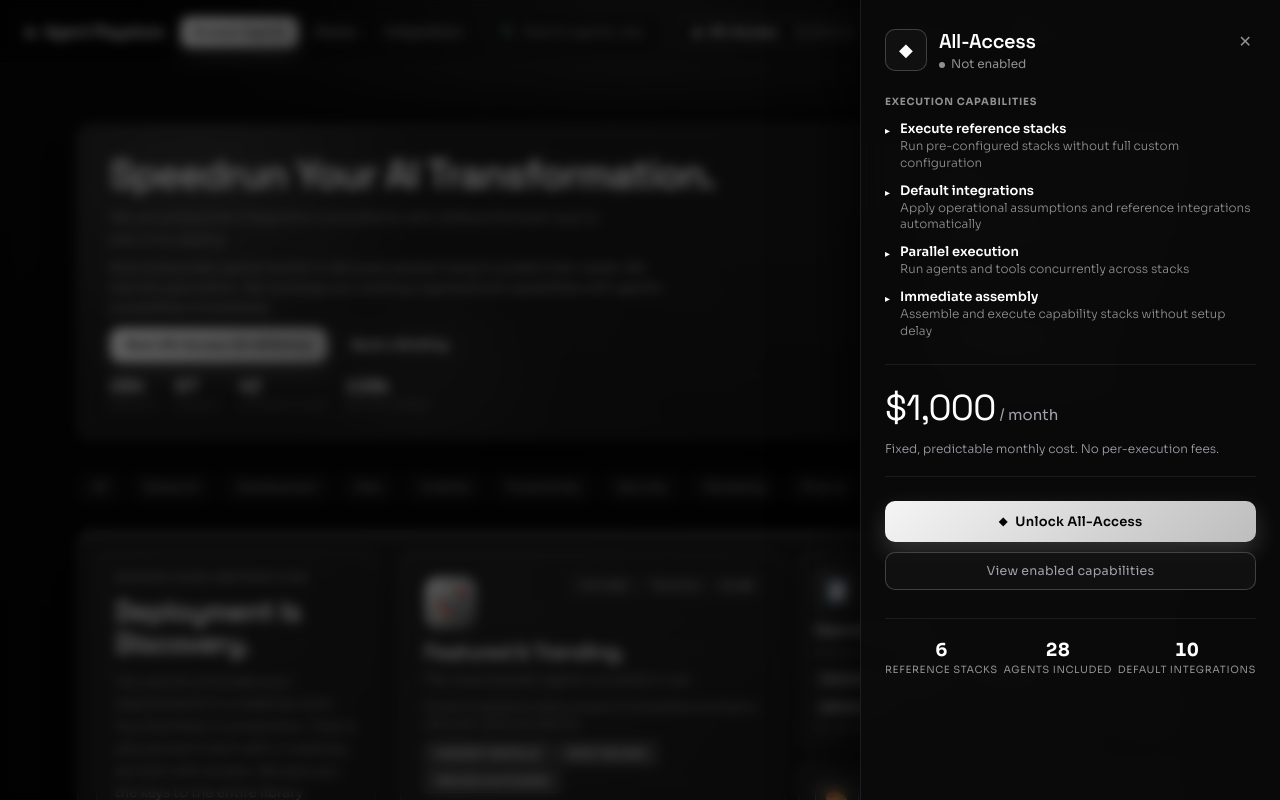
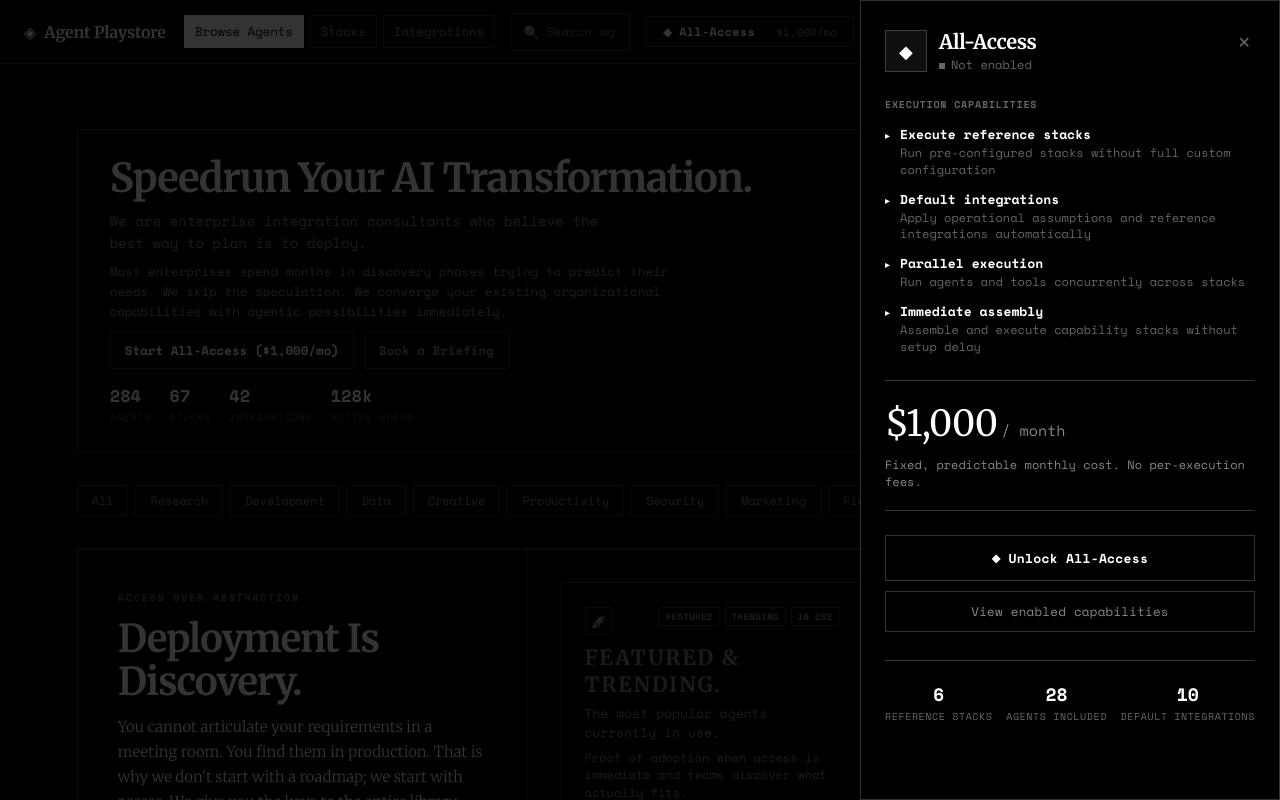
Before and after one commit to Durgam-vamshi/syncairefined, a React (Vite) app: page / in a window 1280 px wide. Both pictures are taken after a click on the button "Start All-Access ($1,000/mo)". Built offline with nearby package versions, Linux system fonts and the light colour scheme.

Commit message:
Adjust shelf items to grid layout

```diff
--- a/src/AgentPlaystore.css
+++ b/src/AgentPlaystore.css
@@ -1,37 +1,37 @@
-@import url('https://fonts.googleapis.com/css2?family=Space+Grotesk:wght@400;500;600;700&family=Sora:wght@300;400;500;600;700&family=Space+Mono:wght@400;700&display=swap');
+@import url('https://fonts.googleapis.com/css2?family=Merriweather:wght@300;400;700&family=Space+Mono:wght@400;700&display=swap');
 
 * { margin: 0; padding: 0; box-sizing: border-box; }
-body { background: var(--bg-primary); }
-h1, h2, h3 { color: #ffffff; }
-::selection { background: rgba(255, 255, 255, 0.18); color: #ffffff; }
+body { background: var(--bg-primary); color: var(--text-primary); font-family: var(--font-body); }
+h1, h2, h3 { color: #ffffff; font-family: var(--font-display); letter-spacing: -0.02em; }
+::selection { background: #ffffff; color: #000000; }
 
 :root {
-  --bg-primary: #050505;
-  --bg-secondary: #0b0b0b;
-  --bg-card: rgba(18, 18, 18, 0.72);
-  --bg-card-hover: rgba(24, 24, 24, 0.82);
-  --bg-elevated: rgba(22, 22, 22, 0.8);
-  --border-subtle: rgba(255, 255, 255, 0.08);
-  --border-medium: rgba(255, 255, 255, 0.18);
+  --bg-primary: #000000;
+  --bg-secondary: #000000;
+  --bg-card: #000000;
+  --bg-card-hover: #000000;
+  --bg-elevated: #000000;
+  --border-subtle: #333333;
+  --border-medium: #555555;
   --text-primary: #ffffff;
-  --text-secondary: #a1a1aa;
-  --text-tertiary: rgba(255, 255, 255, 0.55);
-  --accent-primary: #f5f5f5;
-  --accent-glow: rgba(255, 255, 255, 0.25);
-  --accent-warm: #d4d4d8;
-  --accent-cool: #bdbdbd;
-  --accent-danger: #e5e7eb;
-  --glass-bg: rgba(18, 18, 18, 0.74);
-  --glass-bg-strong: rgba(24, 24, 24, 0.86);
-  --glass-border: linear-gradient(135deg, rgba(255, 255, 255, 0.24), rgba(255, 255, 255, 0.04));
-  --glass-border-soft: linear-gradient(135deg, rgba(255, 255, 255, 0.16), rgba(255, 255, 255, 0.03));
-  --glass-highlight: rgba(255, 255, 255, 0.12);
+  --text-secondary: #888888;
+  --text-tertiary: #666666;
+  --accent-primary: #ffffff;
+  --accent-glow: transparent;
+  --accent-warm: #ff4400;
+  --accent-cool: #888888;
+  --accent-danger: #ff4400;
+  --glass-bg: #000000;
+  --glass-bg-strong: #000000;
+  --glass-border: #333333;
+  --glass-border-soft: #333333;
+  --glass-highlight: transparent;
   --aa: #ffffff;
-  --aa-dim: rgba(255, 255, 255, 0.6);
-  --aa-bg: rgba(255, 255, 255, 0.06);
-  --aa-border: rgba(255, 255, 255, 0.3);
-  --font-display: 'Space Grotesk', sans-serif;
-  --font-body: 'Sora', sans-serif;
+  --aa-dim: #888888;
+  --aa-bg: #000000;
+  --aa-border: #333333;
+  --font-display: 'Merriweather', serif;
+  --font-body: 'Space Mono', monospace;
   --font-mono: 'Space Mono', monospace;
   --topbar-height: 64px;
 }
@@ -1031,3 +1031,426 @@ h1, h2, h3 { color: #ffffff; }
 .section:nth-child(3) { animation-delay: 0.08s; }
 .section:nth-child(4) { animation-delay: 0.12s; }
 .section:nth-child(5) { animation-delay: 0.16s; }
+
+/* ===== PIRATE WIRES OVERRIDES ===== */
+*,
+*::before,
+*::after { border-radius: 0 !important; }
+
+.app-container,
+#root { background: #000000; }
+
+.app-container::before,
+.app-container::after,
+.topbar::before,
+.hero-section::before,
+.closing-section::before,
+.hero-glow,
+.hero-glow-2,
+.hero-aa-glow,
+.large-card-glow,
+.hero-aa-card-glow,
+.narrative-mini::before,
+.narrative-mini::after,
+.narrative-callout::before {
+  content: none !important;
+  display: none !important;
+}
+
+.topbar {
+  background: #000000;
+  border-bottom: 1px solid var(--border-subtle);
+  backdrop-filter: none;
+  -webkit-backdrop-filter: none;
+}
+.topbar-logo-text { letter-spacing: -0.01em; }
+.topbar-nav-item,
+.topbar-pill,
+.topbar-search input,
+.topbar-avatar,
+.category-pill,
+.aa-topbar,
+.aa-run,
+.aa-sec-btn,
+.aa-badge {
+  background: transparent;
+  border: 1px solid var(--border-subtle);
+  color: var(--text-secondary);
+  box-shadow: none;
+  transition: none;
+  backdrop-filter: none;
+  -webkit-backdrop-filter: none;
+}
+.topbar-nav-item:hover,
+.topbar-pill:hover,
+.category-pill:hover,
+.aa-topbar:hover,
+.aa-run:hover,
+.aa-sec-btn:hover {
+  background: #ffffff;
+  color: #000000;
+  border-color: #ffffff;
+}
+.topbar-nav-primary {
+  background: #ffffff;
+  color: #000000;
+  border: 1px solid #ffffff;
+  box-shadow: none;
+}
+.topbar-nav-primary:hover { background: #ffffff; color: #000000; }
+.topbar-search input { box-shadow: none; }
+.topbar-search input:focus { border-color: #ffffff; box-shadow: none; background: #000000; }
+
+.scroll-area { scroll-behavior: auto; }
+.scroll-area { scrollbar-width: thin; scrollbar-color: #333333 transparent; }
+.scroll-area::-webkit-scrollbar { width: 6px; }
+.scroll-area::-webkit-scrollbar-thumb { background: #333333; }
+.scroll-area :is(
+  .hero-section,
+  .closing-section,
+  .hero-aa-card,
+  .shelf-container,
+  .story-section,
+  .narrative-mini,
+  .narrative-callout,
+  .compact-card,
+  .medium-card,
+  .large-card,
+  .stack-card,
+  .collection-card,
+  .integration-card,
+  .pairing-card,
+  .category-card,
+  .highlight-banner
+) {
+  backdrop-filter: none !important;
+  -webkit-backdrop-filter: none !important;
+  box-shadow: none !important;
+}
+
+.hero-section,
+.closing-section,
+.shelf-container,
+.story-section,
+.narrative-mini,
+.narrative-callout,
+.text-banner,
+.compact-card,
+.medium-card,
+.large-card,
+.stack-card,
+.collection-card,
+.integration-card,
+.pairing-card,
+.category-card,
+.highlight-banner,
+.hover-detail,
+.hero-aa-card,
+.aa-panel,
+.aa-ctx,
+.aa-en-state {
+  background: #000000 !important;
+  border: 1px solid var(--border-subtle);
+  box-shadow: none !important;
+  backdrop-filter: none !important;
+  -webkit-backdrop-filter: none !important;
+}
+
+.section,
+.compact-card,
+.medium-card,
+.large-card,
+.stack-card,
+.collection-card,
+.integration-card,
+.pairing-card,
+.category-card,
+.hero-aa-card,
+.highlight-banner,
+.hover-detail,
+.hero-cta,
+.closing-btn,
+.large-card-btn,
+.highlight-banner-cta,
+.hero-aa-cta,
+.aa-pri-btn,
+.aa-sticky-cta {
+  transition: none !important;
+}
+.section { animation: none !important; }
+
+.hero-title,
+.section-title,
+.section-context-title,
+.narrative-title,
+.closing-title,
+.highlight-banner-title,
+.hero-aa-label,
+.aa-panel-ttl { text-shadow: none; }
+
+.narrative-sections { gap: 0; }
+.story-section { padding: 0; }
+.story-section.story-start,
+.story-section.story-learn,
+.story-section.story-stabilize,
+.story-section.story-bespoke { border-top: 1px solid var(--border-subtle); }
+.story-grid {
+  grid-template-columns: 1fr 1.5fr;
+  gap: 0;
+  border-top: 1px solid var(--border-subtle);
+}
+.story-narrative {
+  position: sticky;
+  top: 0;
+  height: 100vh;
+  padding: 40px;
+  border-right: 1px solid var(--border-subtle);
+  font-family: var(--font-display);
+  color: #ffffff;
+  opacity: 1;
+  transform: none;
+  transition: none;
+  background: #000000;
+}
+.story-narrative .shelf-container {
+  border: none;
+  padding: 0;
+  background: transparent !important;
+}
+.story-section[data-seen="true"] .story-narrative { opacity: 1; transform: none; }
+.story-shelves {
+  font-family: var(--font-mono);
+  color: var(--text-secondary);
+  padding: 32px;
+  gap: 0;
+  background: #000000;
+}
+
+.narrative-title { font-size: clamp(30px, 3vw, 44px); letter-spacing: -0.03em; }
+.narrative-body { color: #ffffff; font-size: 15px; }
+.narrative-kicker { color: var(--text-tertiary); }
+
+.shelf-stack { gap: 0; }
+.shelf-container { padding: 18px; }
+.shelf-wrapper { overflow: visible; margin: 0; }
+.shelf {
+  display: grid;
+  grid-template-columns: repeat(auto-fit, minmax(200px, 1fr));
+  gap: 0;
+  overflow: visible;
+  padding: 0;
+  scroll-snap-type: none;
+}
+.shelf > * {
+  width: 100%;
+  min-width: 0;
+  border: 1px solid var(--border-subtle);
+}
+.shelf > *:last-child { border-bottom: 1px solid var(--border-subtle); }
+
+.grid-2 { grid-template-columns: repeat(2, minmax(0, 1fr)); gap: 0; }
+.grid-3 { grid-template-columns: repeat(3, minmax(0, 1fr)); gap: 0; }
+.grid-4 { grid-template-columns: repeat(4, minmax(0, 1fr)); gap: 0; }
+.featured-mixed { grid-template-columns: repeat(2, minmax(0, 1fr)); gap: 0; }
+.narrative-grid-2 { grid-template-columns: repeat(2, minmax(0, 1fr)); gap: 0; }
+.narrative-grid-3 { grid-template-columns: repeat(3, minmax(0, 1fr)); gap: 0; }
+.narrative-timeline { grid-template-columns: repeat(2, minmax(0, 1fr)); gap: 0; }
+.featured-mixed > :first-child { grid-row: auto; }
+.grid-2 > *,
+.grid-3 > *,
+.grid-4 > *,
+.featured-mixed > *,
+.narrative-grid-2 > *,
+.narrative-grid-3 > *,
+.narrative-timeline > * {
+  border: 1px solid var(--border-subtle);
+}
+.grid-2 > *:last-child,
+.grid-3 > *:last-child,
+.grid-4 > *:last-child,
+.featured-mixed > *:last-child,
+.narrative-grid-2 > *:last-child,
+.narrative-grid-3 > *:last-child,
+.narrative-timeline > *:last-child { border-bottom: 1px solid var(--border-subtle); }
+
+.compact-card,
+.medium-card,
+.large-card,
+.stack-card,
+.collection-card,
+.integration-card,
+.pairing-card,
+.category-card,
+.highlight-banner {
+  cursor: crosshair;
+  width: 100%;
+  min-width: 0;
+}
+.hero-aa-card {
+  cursor: crosshair;
+  min-width: 0;
+}
+.compact-card:hover,
+.medium-card:hover,
+.large-card:hover,
+.stack-card:hover,
+.collection-card:hover,
+.integration-card:hover,
+.pairing-card:hover,
+.category-card:hover,
+.hero-aa-card:hover,
+.highlight-banner:hover {
+  background: #ffffff !important;
+  color: #000000 !important;
+  border-color: #ffffff !important;
+  transform: none !important;
+}
+.compact-card:hover *,
+.medium-card:hover *,
+.large-card:hover *,
+.stack-card:hover *,
+.collection-card:hover *,
+.integration-card:hover *,
+.pairing-card:hover *,
+.category-card:hover *,
+.hero-aa-card:hover *,
+.highlight-banner:hover * {
+  color: #000000 !important;
+  border-color: #000000 !important;
+}
+
+.compact-card-name,
+.medium-card-name,
+.large-card-name,
+.stack-card-name,
+.collection-card-name,
+.integration-card-name,
+.category-card-title,
+.pairing-name {
+  text-transform: uppercase;
+  letter-spacing: 0.08em;
+  font-weight: 700;
+}
+
+.compact-card-icon,
+.medium-card-icon,
+.large-card-icon,
+.stack-card-icon,
+.integration-card-icon,
+.pairing-icon,
+.category-card-icon,
+.hover-detail-icon,
+.narrative-mini-icon {
+  width: 28px;
+  height: 28px;
+  font-size: 12px;
+  background: transparent !important;
+  border: 1px solid var(--border-subtle) !important;
+  color: #ffffff;
+  filter: grayscale(1) contrast(1.1);
+}
+
+.badge-new,
+.badge-trending,
+.badge-trending-lg,
+.badge-featured,
+.capability-chip,
+.capability-dot,
+.medium-card-category,
+.large-card-category,
+.stack-agent-pill,
+.narrative-pill,
+.narrative-chip,
+.narrative-stat,
+.hover-detail-pill,
+.hover-detail-pair {
+  background: transparent !important;
+  border: 1px solid var(--border-subtle);
+  color: inherit !important;
+}
+
+button,
+.hero-cta,
+.closing-btn,
+.large-card-btn,
+.highlight-banner-cta,
+.hero-aa-cta,
+.aa-pri-btn,
+.aa-sticky-cta {
+  background: transparent;
+  border: 1px solid var(--border-subtle);
+  color: var(--text-primary);
+  box-shadow: none;
+}
+button:hover,
+.hero-cta:hover,
+.closing-btn:hover,
+.large-card-btn:hover,
+.highlight-banner-cta:hover,
+.hero-aa-cta:hover,
+.aa-pri-btn:hover,
+.aa-sticky-cta:hover {
+  background: #ffffff;
+  color: #000000;
+  border-color: #ffffff;
+}
+.hero-cta-secondary,
+.closing-btn-secondary { color: var(--text-secondary); }
+
+.section-divider { background: #333333; }
+
+.aa-overlay {
+  background: rgba(0, 0, 0, 0.8);
+  backdrop-filter: none;
+}
+.aa-panel {
+  background: #000000;
+  border-left: 1px solid var(--border-subtle);
+  box-shadow: none;
+}
+.aa-sticky-inner {
+  background: #000000;
+  border-bottom: 1px solid var(--border-subtle);
+  backdrop-filter: none;
+  -webkit-backdrop-filter: none;
+}
+.aa-sticky-cta { font-weight: 700; }
+
+.highlight-text { color: #ff4400; font-style: italic; }
+
+@media (max-width: 1100px) {
+  .story-narrative {
+    position: static;
+    height: auto;
+    border-right: none;
+    border-bottom: 1px solid var(--border-subtle);
+  }
+  .story-shelves { padding: 18px; }
+}
+
+@media (max-width: 1200px) {
+  .grid-4 { grid-template-columns: repeat(3, minmax(0, 1fr)); }
+}
+
+@media (max-width: 900px) {
+  .grid-4,
+  .grid-3,
+  .narrative-grid-3 { grid-template-columns: repeat(2, minmax(0, 1fr)); }
+  .grid-2,
+  .narrative-grid-2,
+  .narrative-timeline,
+  .featured-mixed { grid-template-columns: 1fr; }
+}
+
+@media (max-width: 640px) {
+  .grid-4,
+  .grid-3,
+  .grid-2,
+  .narrative-grid-2,
+  .narrative-grid-3,
+  .narrative-timeline,
+  .featured-mixed {
+    grid-template-columns: 1fr;
+  }
+  .shelf { grid-template-columns: 1fr; }
+}
```
